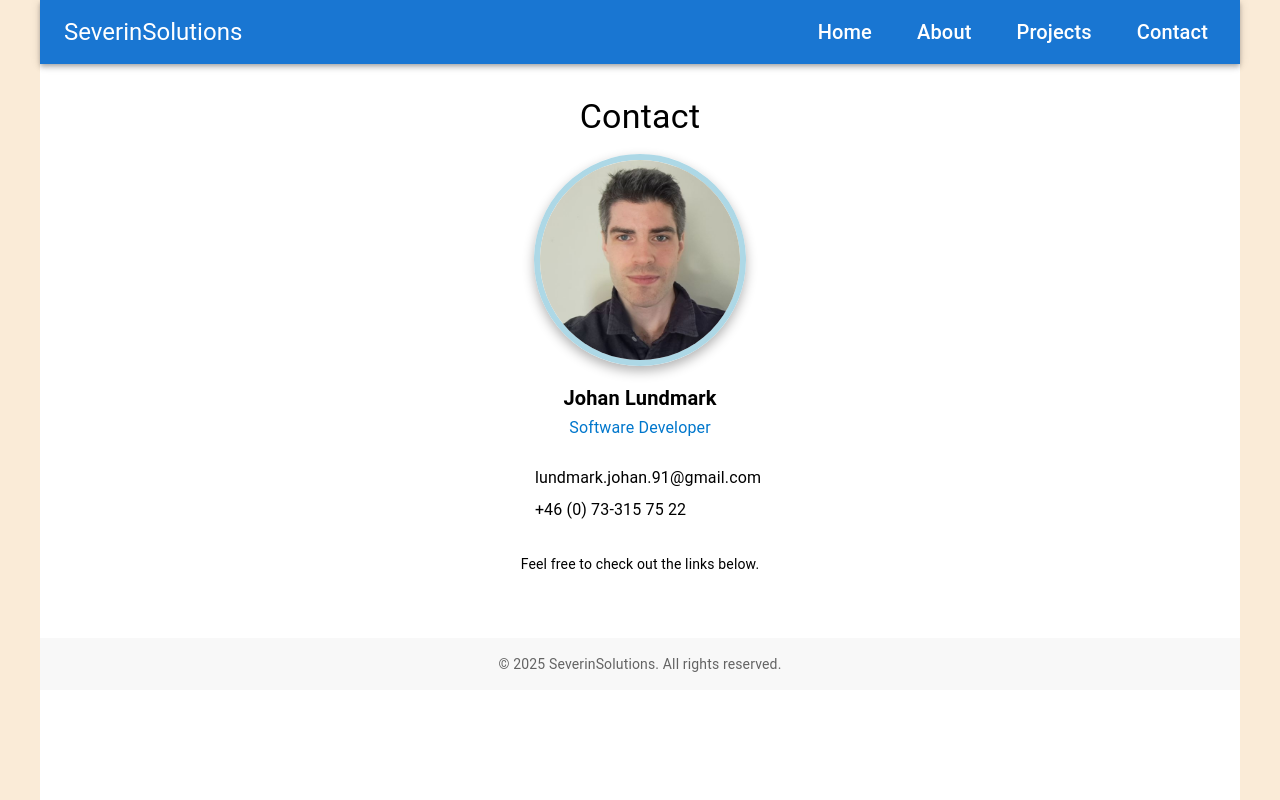
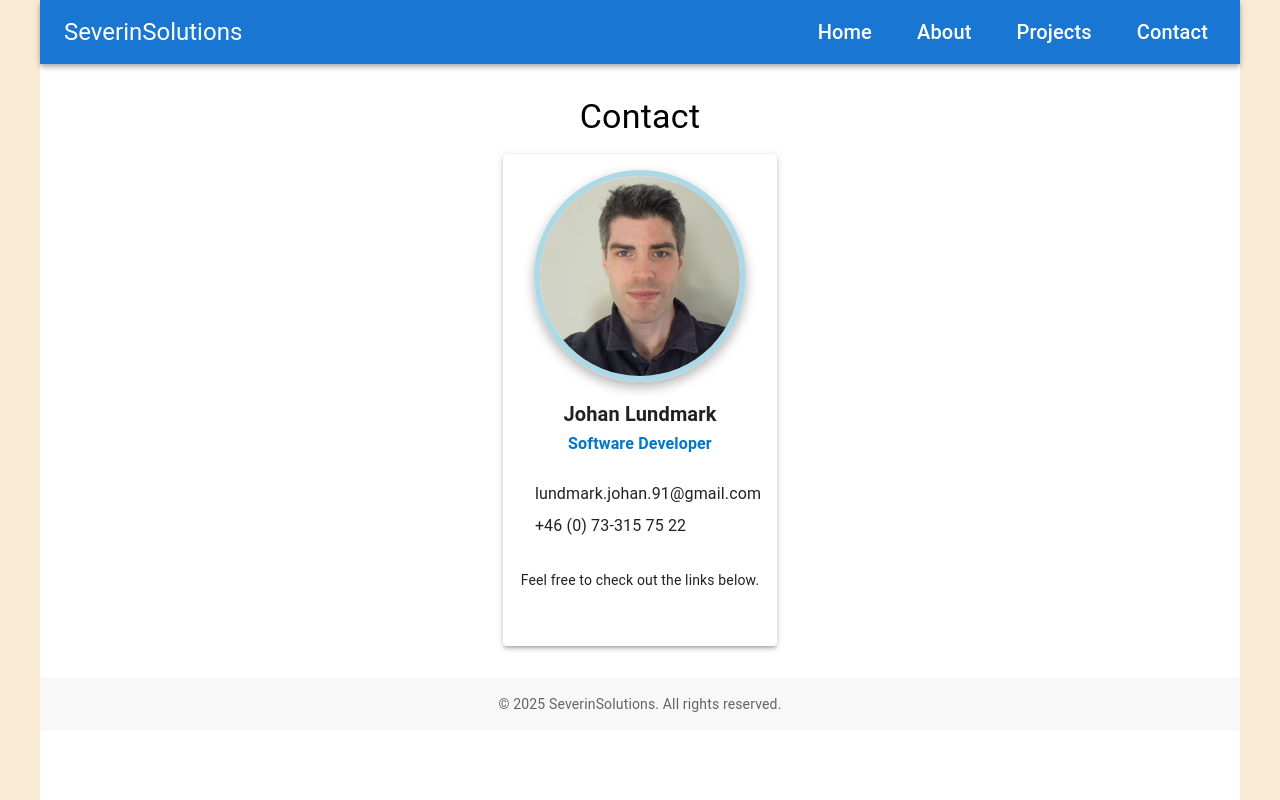
Before and after one commit to SeverinSolutions/severinsolutions.github.io, a React (Vite) app: page /contact in a window 1280 px wide. Built offline with nearby package versions, Linux system fonts and the light colour scheme; some icons are missing.

Commit message:
update: contact page content

```diff
--- a/src/pages/Contact.tsx
+++ b/src/pages/Contact.tsx
@@ -1,49 +1,58 @@
-import React from 'react';
-import { Container, Typography, Box } from '@mui/material';
-import GitHubIcon from '@mui/icons-material/GitHub';
-import LinkedInIcon from '@mui/icons-material/LinkedIn';
-import EmailIcon from '@mui/icons-material/Email';
-import PhoneIcon from '@mui/icons-material/Phone';
+import React from "react";
+import { Container, Typography, Box, Card, CardContent } from "@mui/material";
+import GitHubIcon from "@mui/icons-material/GitHub";
+import LinkedInIcon from "@mui/icons-material/LinkedIn";
+import EmailIcon from "@mui/icons-material/Email";
+import PhoneIcon from "@mui/icons-material/Phone";
 
 const Contact: React.FC = () => {
   return (
-        <Container sx={{
+    <Container
+      sx={{
         mt: 4,
         mb: 4,
-            display: 'flex',
-            flexDirection: 'column',
-            alignItems: 'center',
-            justifyContent: 'center',
-            textAlign: 'center',
-          }}>
+        display: "flex",
+        flexDirection: "column",
+        alignItems: "center",
+        justifyContent: "center",
+        textAlign: "center",
+      }}
+    >
       <Typography variant="h4" marginBottom={2}>
         Contact
       </Typography>
 
-            <Box display="flex" flexDirection="column" alignItems="center" gap={2}>
+      <Card sx={{ boxShadow: 3 }}>
+        <CardContent>
+          <Box
+            display="flex"
+            flexDirection="column"
+            alignItems="center"
+            gap={2}
+          >
             <img
               src="/images/my-face.png"
               alt="Johan Lundmark"
               style={{
-                        borderRadius: '50%',
-                        width: '200px',
-                        height: '200px',
-                        objectFit: 'cover',
-                        border: '6px solid lightblue',
-                        boxShadow: '0 5px 12px rgba(0, 0, 0, 0.3)'
+                borderRadius: "50%",
+                width: "200px",
+                height: "200px",
+                objectFit: "cover",
+                border: "6px solid lightblue",
+                boxShadow: "0 5px 12px rgba(0, 0, 0, 0.3)",
               }}
             />
             <Box>
               <Typography variant="h6" fontWeight="bold">
                 Johan Lundmark
               </Typography>
-                    <Typography variant="subtitle1" sx={{ color: '#0077cc' }}>
-                        Software Developer
+              <Typography variant="subtitle1" sx={{ color: "#0077cc" }}>
+                <strong>Software Developer</strong>
               </Typography>
             </Box>
           </Box>
 
-            <Box mt={3} >
+          <Box mt={3}>
             <Box display="flex" alignItems="center" mb={1}>
               <EmailIcon sx={{ mr: 1 }} />
               <Typography variant="body1">
@@ -52,9 +61,7 @@ const Contact: React.FC = () => {
             </Box>
             <Box display="flex" alignItems="center">
               <PhoneIcon sx={{ mr: 1 }} />
-                    <Typography variant="body1">
-                        +46 (0) 73-315 75 22
-                    </Typography>
+              <Typography variant="body1">+46 (0) 73-315 75 22</Typography>
             </Box>
           </Box>
 
@@ -67,16 +74,18 @@ const Contact: React.FC = () => {
                 fontSize="large"
                 href="https://github.com/SeverinSolutions"
                 target="_blank"
-                        sx={{ cursor: 'pointer' }}
+                sx={{ cursor: "pointer" }}
               />
               <LinkedInIcon
                 fontSize="large"
                 href="https://www.linkedin.com/in/johan-lundmark-12189b218/"
                 target="_blank"
-                        sx={{ cursor: 'pointer', color: '#0077b5' }}
+                sx={{ cursor: "pointer", color: "#0077b5" }}
               />
             </Box>
           </Box>
+        </CardContent>
+      </Card>
     </Container>
   );
 };
```
Lines whose indentation alone changed are shown as unchanged.
